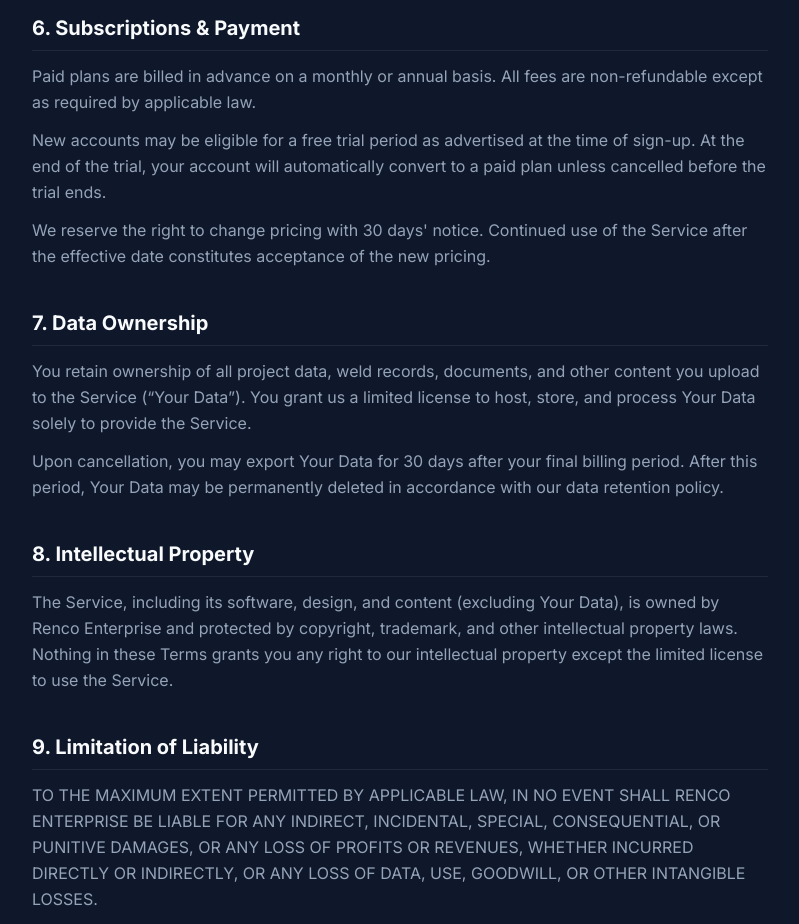
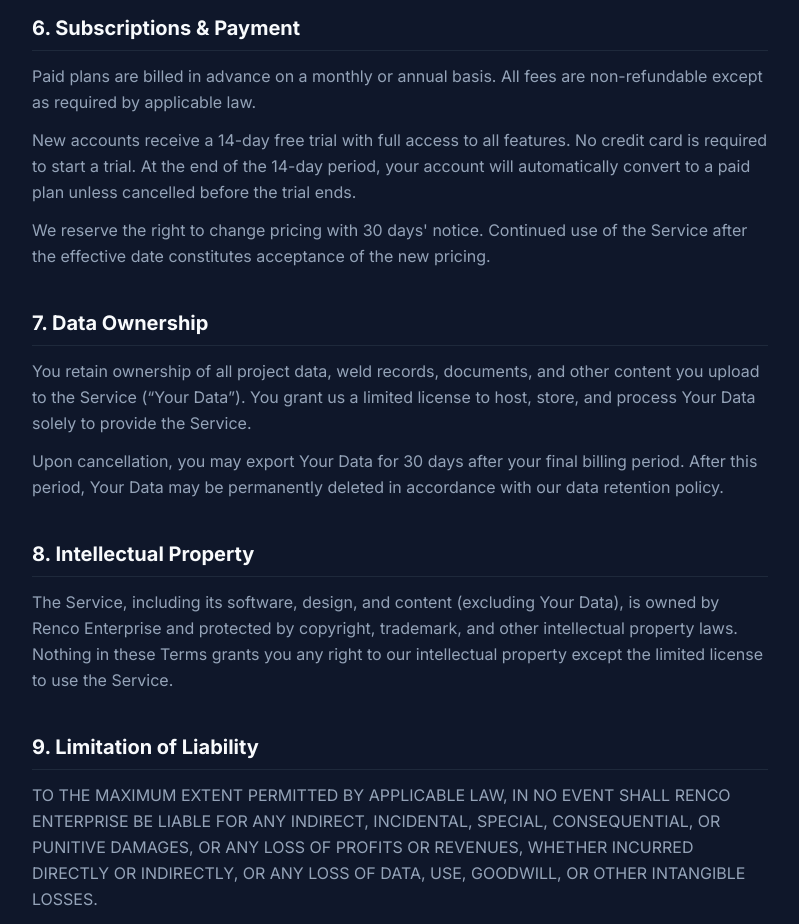
Before and after one commit to ren206-png/PipeField-OS, a Next.js app: page /terms in a window 1280 px wide. Shown: the part 1580-2504 px from the top of the page, without its empty margins (240-1039 px from the left). Built offline with nearby package versions, Linux system fonts and the light colour scheme; no server answers.

Commit message:
Specify 14-day free trial in Terms of Service

```diff
--- a/src/app/terms/page.tsx
+++ b/src/app/terms/page.tsx
@@ -136,9 +136,9 @@ export default function TermsPage() {
             non-refundable except as required by applicable law.
           </p>
           <p>
-            New accounts may be eligible for a free trial period as advertised at the time of
-            sign-up. At the end of the trial, your account will automatically convert to a paid
-            plan unless cancelled before the trial ends.
+            New accounts receive a 14-day free trial with full access to all features. No credit
+            card is required to start a trial. At the end of the 14-day period, your account will
+            automatically convert to a paid plan unless cancelled before the trial ends.
           </p>
           <p>
             We reserve the right to change pricing with 30 days&apos; notice. Continued use of
```
